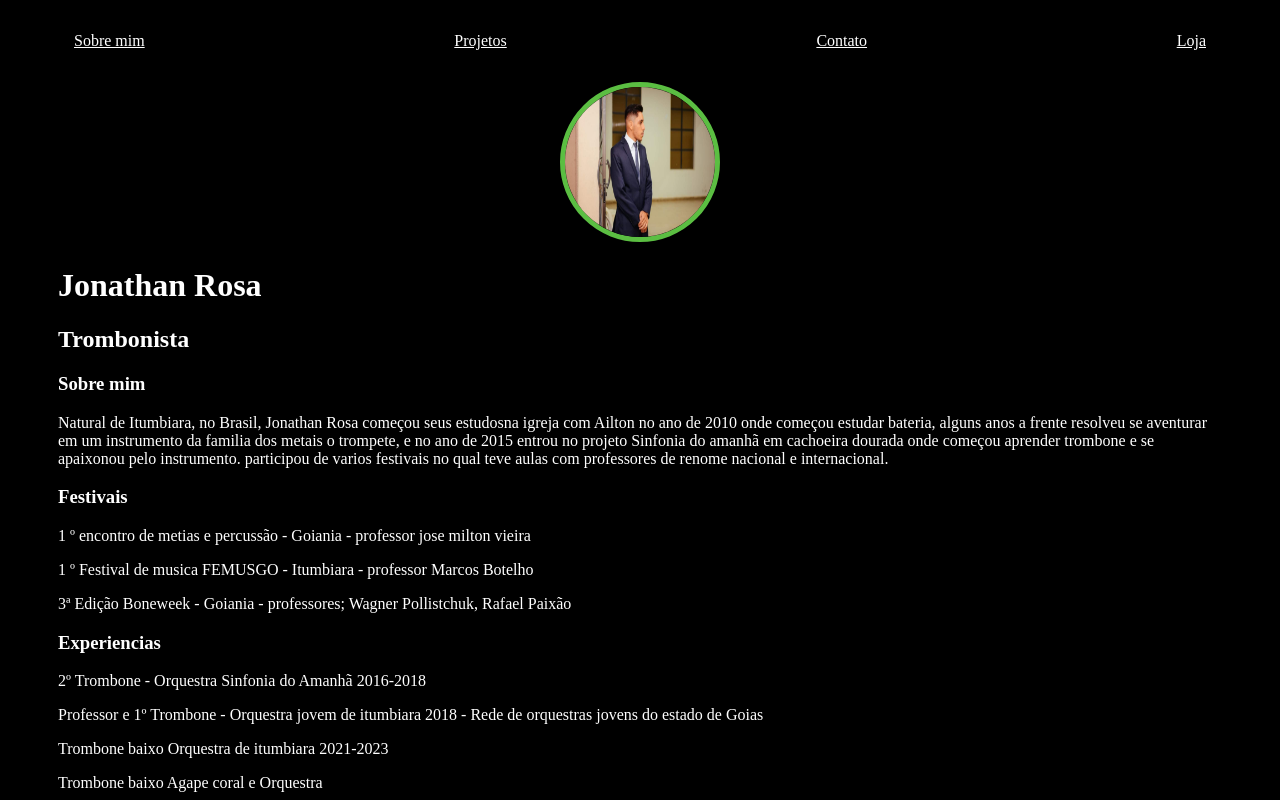
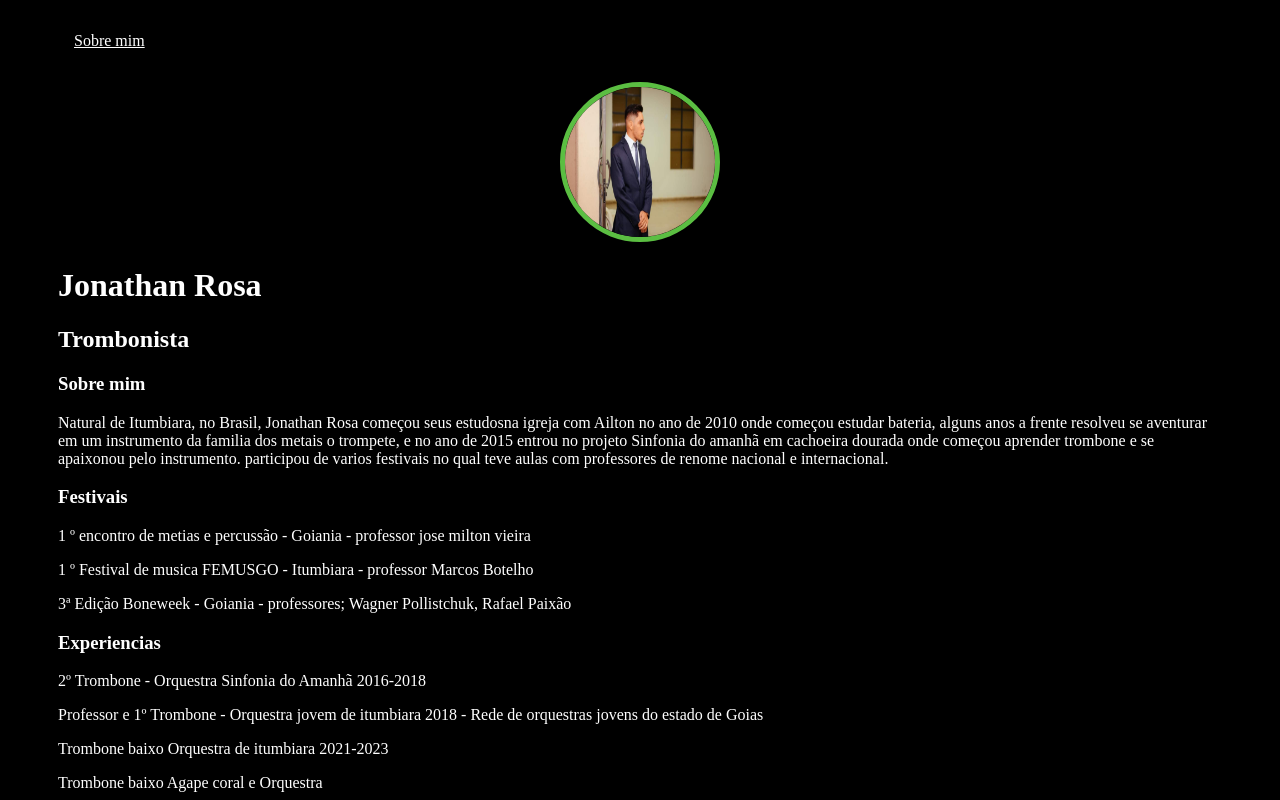
Before and after one commit to JonathanRosaTrombonista/JonathanRosaTrombonista.github.io, a plain HTML site: page index.html in a window 1280 px wide. Shown: the top 800 px of the page. Drawn offline with Linux system fonts and the light colour scheme.

Commit message:
Update index.html

```diff
--- a/index.html
+++ b/index.html
@@ -13,16 +13,7 @@
                 <li>
                     <a href="index.html">Sobre mim</a>
                 </li>
-                <li>
-                    <a href="project.html">Projetos</a>
-                </li>
-                <li>
-                    <a href="contact.html">Contato</a>
-                </li>
-                <li>
-                    <a href="Loja.html">Loja</a>
-                </li>
-            </ul>
+           </ul>
         </nav>
 
         <header>
```
